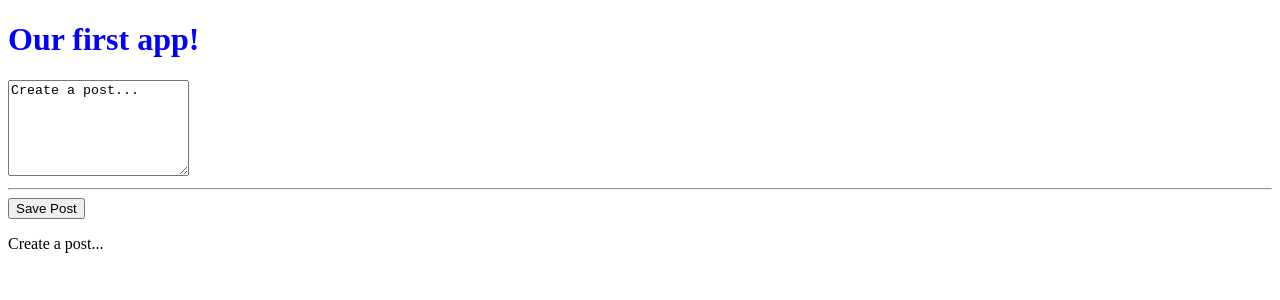
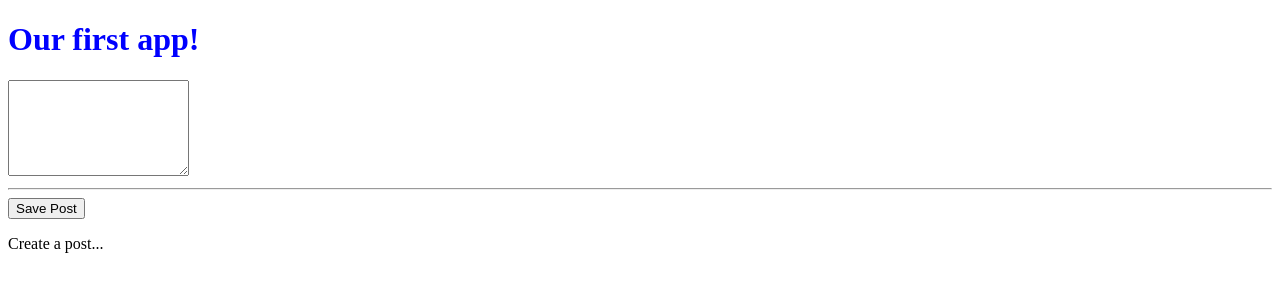
Before and after one commit to Ladan-hub/angular-project, an Angular app: page / in a window 1280 px wide. Shown: the top 300 px of the page. Built offline with nearby package versions, Linux system fonts and the light colour scheme.

Commit message:
two way binding

```diff
--- a/src/app/app.module.ts
+++ b/src/app/app.module.ts
@@ -1,5 +1,6 @@
 import { NgModule } from '@angular/core';
 import { BrowserModule } from '@angular/platform-browser';
+import { FormsModule } from '@angular/forms';
 
 import { AppComponent } from './app.component';
 import { PostCreateComponent } from './posts/post-create/post-create.component'
@@ -9,7 +10,8 @@ import { PostCreateComponent } from './posts/post-create/post-create.component'
     PostCreateComponent
   ],
   imports: [
-    BrowserModule
+    BrowserModule,
+    FormsModule
   ],
   providers: [],
   bootstrap: [AppComponent]
--- a/src/app/posts/post-create/post-create.component.html
+++ b/src/app/posts/post-create/post-create.component.html
@@ -1,4 +1,4 @@
-<textarea rows="6" [value]="newPost" #postInput></textarea>
+<textarea rows="6" [(ngModel)]="enteredValue"></textarea>
 <hr>
-<button (click)="onAddPost(postInput)">Save Post</button>
+<button (click)="onAddPost()">Save Post</button>
 <p>{{ newPost }}</p>
--- a/src/app/posts/post-create/post-create.component.ts
+++ b/src/app/posts/post-create/post-create.component.ts
@@ -7,11 +7,11 @@ import { Component } from "@angular/core";
 })
 
 export class PostCreateComponent {
-
+    enteredValue = '';
     newPost= 'Create a post...';
 
-  onAddPost(postInput: HTMLTextAreaElement) {
-    console.dir(postInput)
-    this.newPost = postInput.value
+  onAddPost() {
+
+    this.newPost = this.enteredValue;
   }
 }
```
